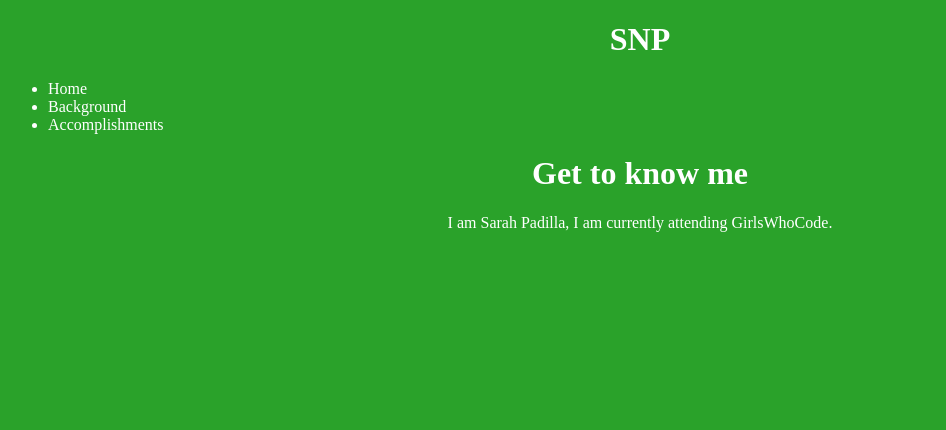
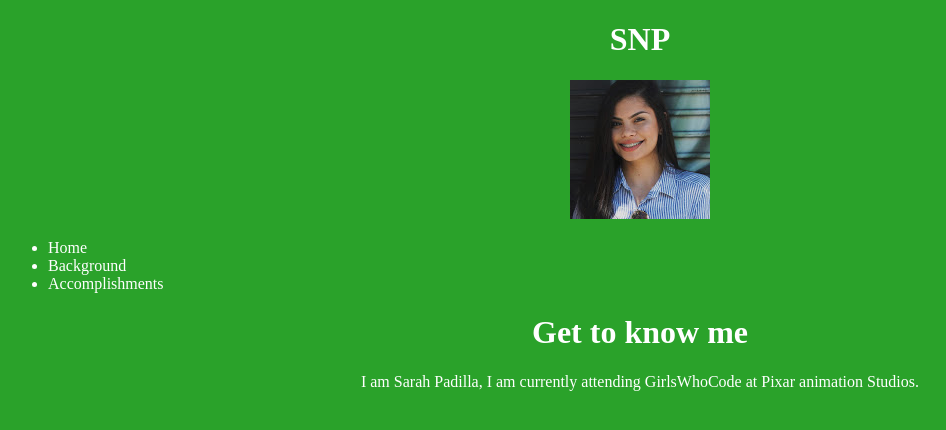
Before and after one commit to sarahnpadilla/portfolio, a plain HTML site: page Index.html in a window 1280 px wide. Shown: the whole page, without its empty margins (0-946 px from the left). Drawn offline with Linux system fonts and the light colour scheme.

Commit message:
Update Index.html

```diff
--- a/Index.html
+++ b/Index.html
@@ -10,16 +10,17 @@
     .SNP{
       color: white
     }
-    .me{
-      text-align: center;
-      color:white
-    }
+      .me{
+        text-align: center;
+        color:white
+      }
 
     </style>
   </head>
   <body>
   <div class="SNP">
     <center><h1> SNP </h1></center>
+    <center><img src="meeeee.JPG"></center>
     <ul>
         <li>Home</li>
         <li>Background</li>
@@ -28,7 +29,7 @@
   </div>
   <div class="me">
       <h1>Get to know me </h1>
-        I am Sarah Padilla, I am currently attending GirlsWhoCode.
+        I am Sarah Padilla, I am currently attending GirlsWhoCode at Pixar animation Studios.
   </div>
   </body>
 </html>
```
